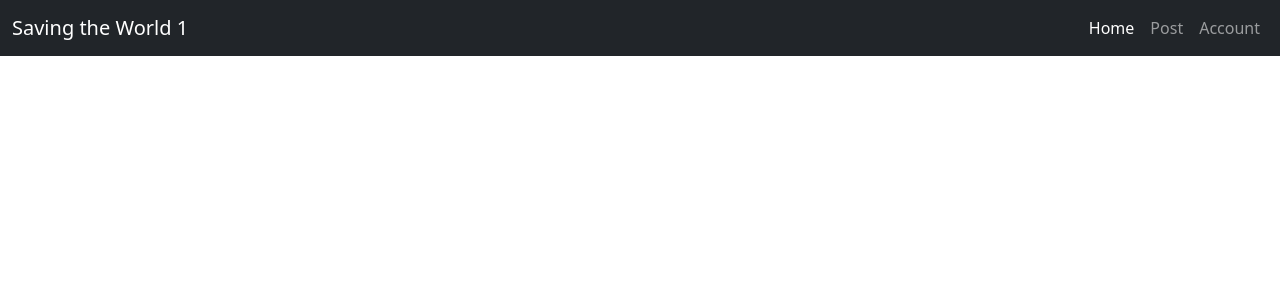
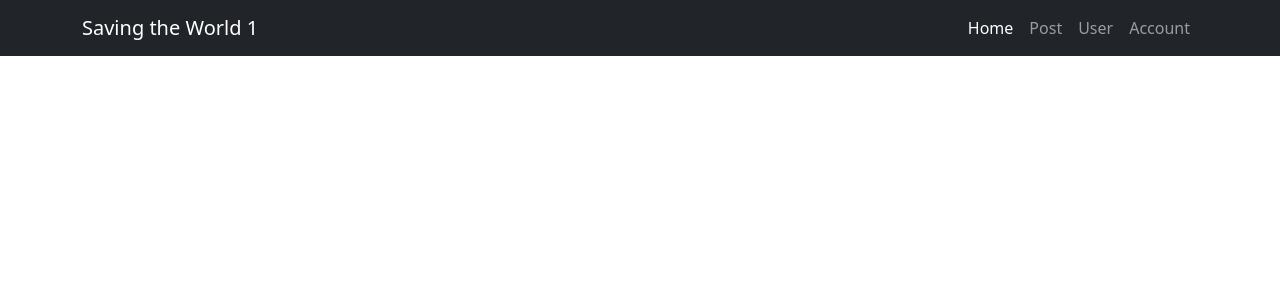
Before and after one commit to jeromepalayoor/savingtheworld1, a Flask app: page / in a window 1280 px wide. Shown: the top 300 px of the page. Run offline with Flask 2, Linux system fonts and the light colour scheme.

Commit message:
'updated stuff'

```diff
--- a/app.py
+++ b/app.py
@@ -199,6 +199,17 @@ def verify():
         )
     return render_template("verify.html")
 
+@app.route("/users")
+@app.route("/users/")
+def user():
+    rsp = ""
+    data = []
+    with open("db/users", "r") as f:
+        for i in f.read().strip().splitlines():
+            data.append(i.split(","))
+    for d in data:
+        rsp += f'Username: <a href="/users/{d[0]}"> {d[0]}</a><br>Full name: {d[2]}<br>Class: {d[4]}<br>Verified: {d[5]}<br><br>'
+    return rsp
 
 # user page
 @app.route("/users/<username>")
--- a/templates/index.html
+++ b/templates/index.html
@@ -16,7 +16,7 @@
     <body>
 
         <nav class="navbar navbar-expand-md text-bg-dark navbar-dark">
-            <div class="container-fluid">
+            <div class="container-md container-fluid">
                 <a class="navbar-brand" href="#">Saving the World 1</a>
                 <button class="navbar-toggler" type="button"
                     data-bs-toggle="collapse"
@@ -32,8 +32,10 @@
                             <a class="nav-link" href="#">Post</a>
                         </li>
                         <li class="nav-item">
+                            <a class="nav-link" href="#">User</a>
+                        </li>
+                        <li class="nav-item">
                             <a class="nav-link" href="#">Account</a>
-                            </ul>
                         </li>
                     </ul>
                 </div>
```
